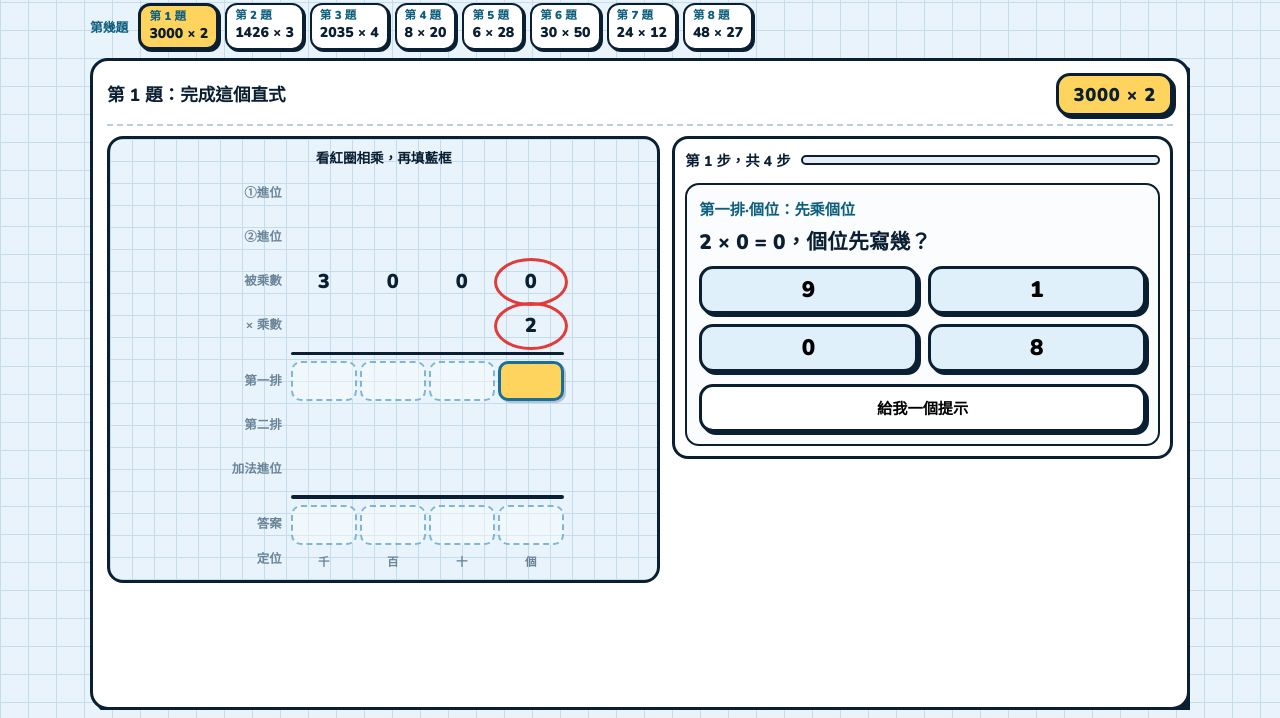
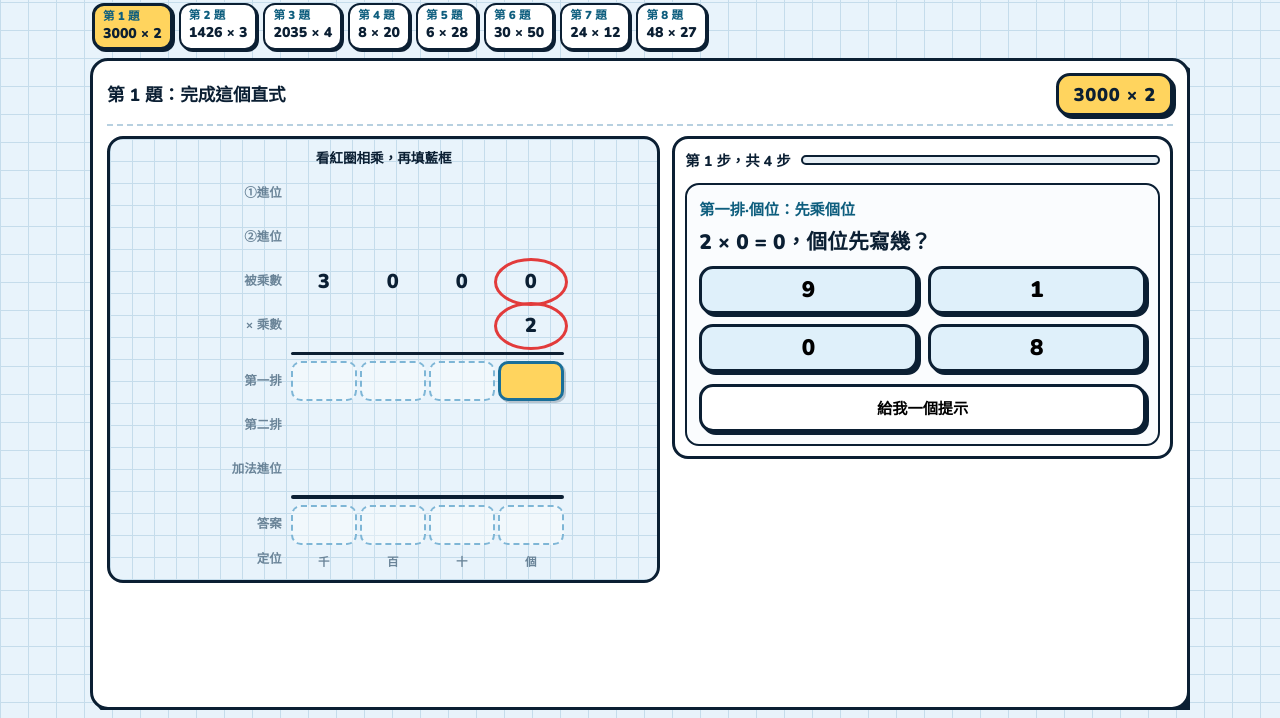
Before and after one commit to weiduck/tablet-mult, a plain HTML site: page index.html in a window 1280 px wide. Shown: the part 82-800 px from the top of the page. Drawn offline with nearby package versions, Linux system fonts and the light colour scheme.

Commit message:
移除練習卡跳轉旁多餘標籤「第幾題」
保留數字按鈕與跳卡功能；nav aria-label 改為「跳到練習卡」。

```diff
--- a/index.html
+++ b/index.html
@@ -40,8 +40,7 @@
         </div>
       </div>
 
-      <nav class="deck-jump" aria-label="第幾題">
-        <div class="deck-jump-label">第幾題</div>
+      <nav class="deck-jump" aria-label="跳到練習卡">
         <div class="deck-jump-list" id="deckJumpList" role="listbox" aria-label="練習卡清單"></div>
       </nav>
 
--- a/styles.css
+++ b/styles.css
@@ -239,14 +239,6 @@ button {
   margin-bottom: 8px;
   flex-shrink: 0;
   min-width: 0;
-}
-
-.deck-jump-label {
-  flex-shrink: 0;
-  font-weight: 900;
-  font-size: 0.88rem;
-  color: var(--primary);
-  white-space: nowrap;
 }
 
 .deck-jump-list {
@@ -759,9 +751,6 @@ button {
   .footer-note {
     display: none;
   }
-  .deck-jump-label {
-    font-size: 0.8rem;
-  }
 }
 
 @media (max-height: 820px) {
```
